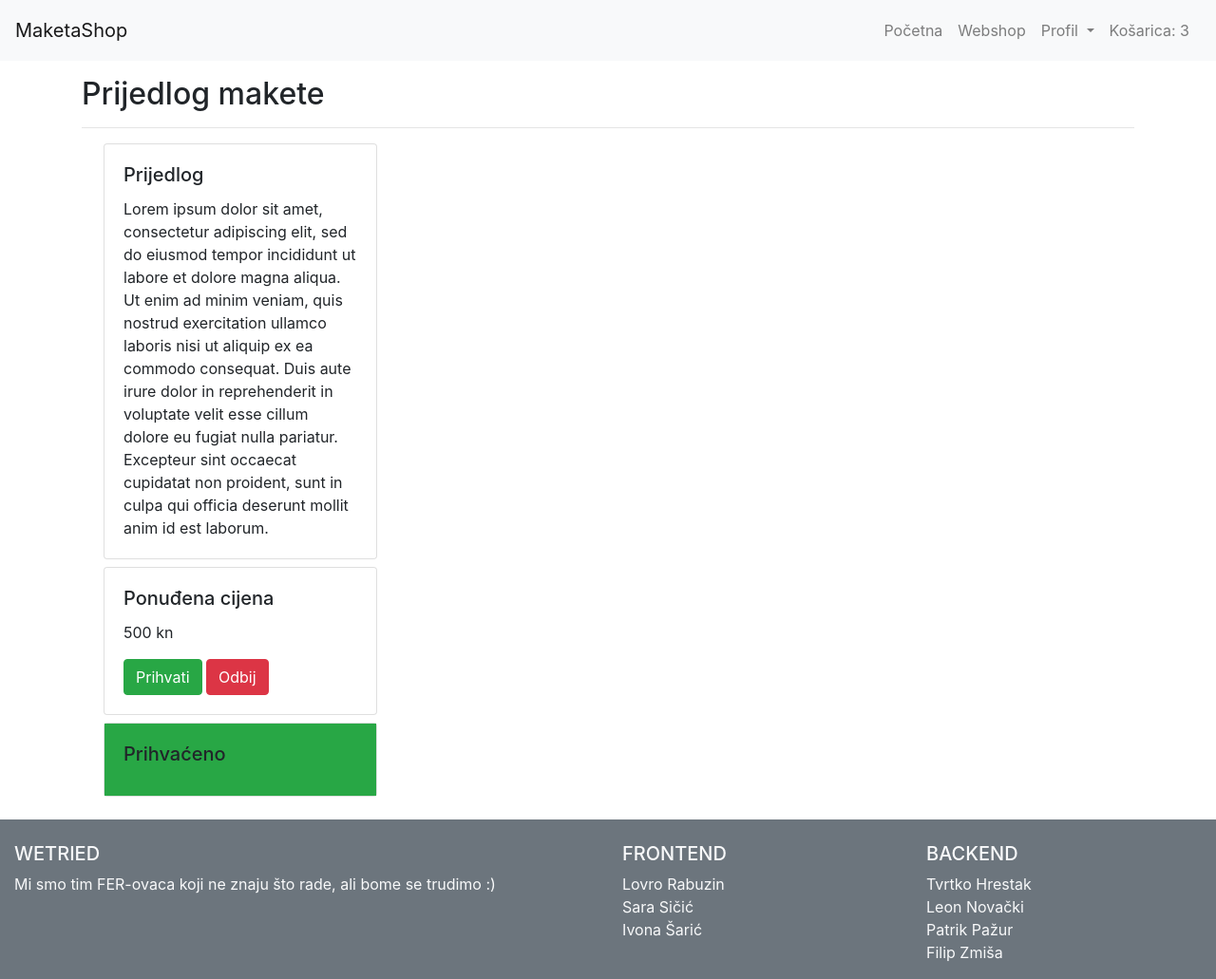
After one commit to LRabuzin/MaketaShop, a Django app: page /maketashop/interakcija/ in a window 1280 px wide. The commit adds this page. Shown: the whole page at 95% size. Run offline with Django 3.2, Linux system fonts and the light colour scheme.

Commit message:
Interakcija - pocetna verzija

```diff
--- a/izvorniKod/djangoServer/maketashop/templates/maketashop/base.html
+++ b/izvorniKod/djangoServer/maketashop/templates/maketashop/base.html
@@ -31,7 +31,7 @@
                   </a>
                   <div class="dropdown-menu" aria-labelledby="navbarDropdown">
                     <a class="dropdown-item " href="{% url 'profil' %}">Moj profil</a>
-                    <a class="dropdown-item" href="#">Sandučić</a>
+                    <a class="dropdown-item" href="{% url 'inbox' %}">Sandučić</a>
                     <div class="dropdown-divider"></div>
                     <a class="dropdown-item" href="{% url 'index' %}">Odjavi se</a>
                   </div>
--- a/izvorniKod/djangoServer/maketashop/templates/maketashop/inbox.html
+++ b/izvorniKod/djangoServer/maketashop/templates/maketashop/inbox.html
@@ -4,7 +4,7 @@
 {% block content %}
 <div class="container p-3">
 
-    <h2>Inbox</h2>
+    <h2>Sandučić</h2>
 
     <hr>
 
--- /dev/null
+++ b/izvorniKod/djangoServer/maketashop/templates/maketashop/interakcija.html
@@ -0,0 +1,37 @@
+{%extends "./base.html"%}
+{% load static %}
+{% block mycss %} <link rel="stylesheet" href="{% static 'maketashop/inbox.css' %}"> {% endblock mycss %}
+{% block content %}
+<div class="container p-3">
+
+    <h2>Prijedlog makete</h2>
+
+    <hr>
+
+    <div class="container d-flex flex-row align-items-start m-2">
+        <div class="card" style="width: 18rem;">
+            <div class="card-body">
+              <h5 class="card-title">Prijedlog</h5>
+              <p class="card-text">Lorem ipsum dolor sit amet, consectetur adipiscing elit, sed do eiusmod tempor incididunt ut labore et dolore magna aliqua. Ut enim ad minim veniam, quis nostrud exercitation ullamco laboris nisi ut aliquip ex ea commodo consequat. Duis aute irure dolor in reprehenderit in voluptate velit esse cillum dolore eu fugiat nulla pariatur. Excepteur sint occaecat cupidatat non proident, sunt in culpa qui officia deserunt mollit anim id est laborum.</p>
+            </div>
+          </div>
+    </div>
+    <div class="container d-flex flex-row align-items-end m-2">
+      <div class="card" style="width: 18rem;">
+          <div class="card-body">
+            <h5 class="card-title">Ponuđena cijena</h5>
+            <p class="card-text">500 kn</p>
+            <a href="#" class="btn btn-success">Prihvati</a>
+            <a href="#" class="btn btn-danger">Odbij</a>
+          </div>
+        </div>
+  </div>
+  <div class="container d-flex align-items-start m-2">
+    <div class="card" style="width: 18rem;">
+        <div class="card-body bg-success">
+          <h5 class="card-title">Prihvaćeno</h5>
+        </div>
+      </div>
+</div>
+</div>
+{% endblock content %}
--- a/izvorniKod/djangoServer/maketashop/urls.py
+++ b/izvorniKod/djangoServer/maketashop/urls.py
@@ -17,4 +17,5 @@ urlpatterns = [
     path('pregledKorisnika/', views.pregledKorisnika, name='pregledKorisnika'),
     path('transakcije/', views.transakcije, name='transakcije'),
     path('inbox/', views.inbox, name='inbox'),
+    path('interakcija/', views.interakcija, name='interakcija'),
 ]
--- a/izvorniKod/djangoServer/maketashop/views.py
+++ b/izvorniKod/djangoServer/maketashop/views.py
@@ -37,3 +37,6 @@ def transakcije(request):
 
 def inbox(request):
     return render(request, 'maketashop/inbox.html')
+
+def interakcija(request):
+    return render(request, 'maketashop/interakcija.html')
```
